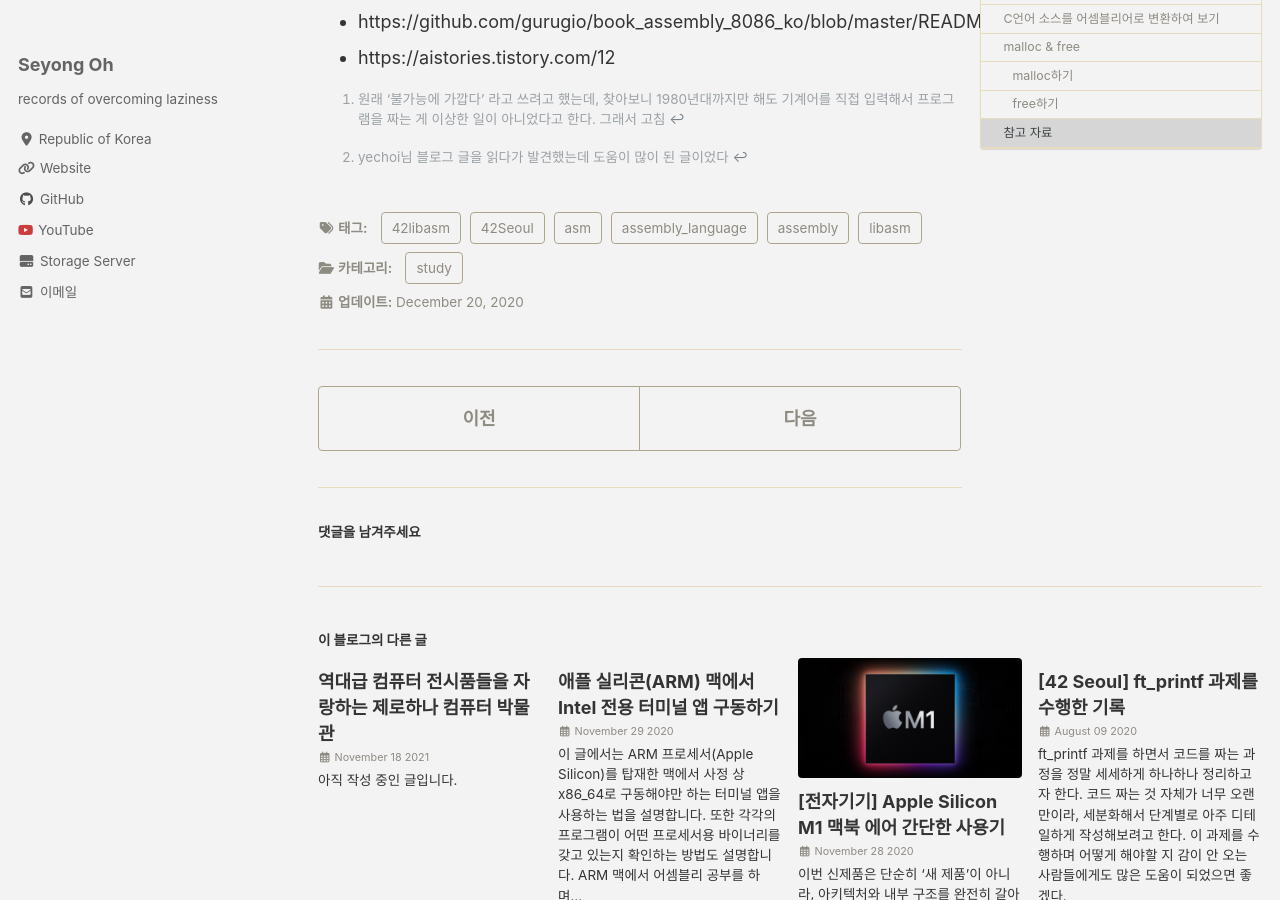
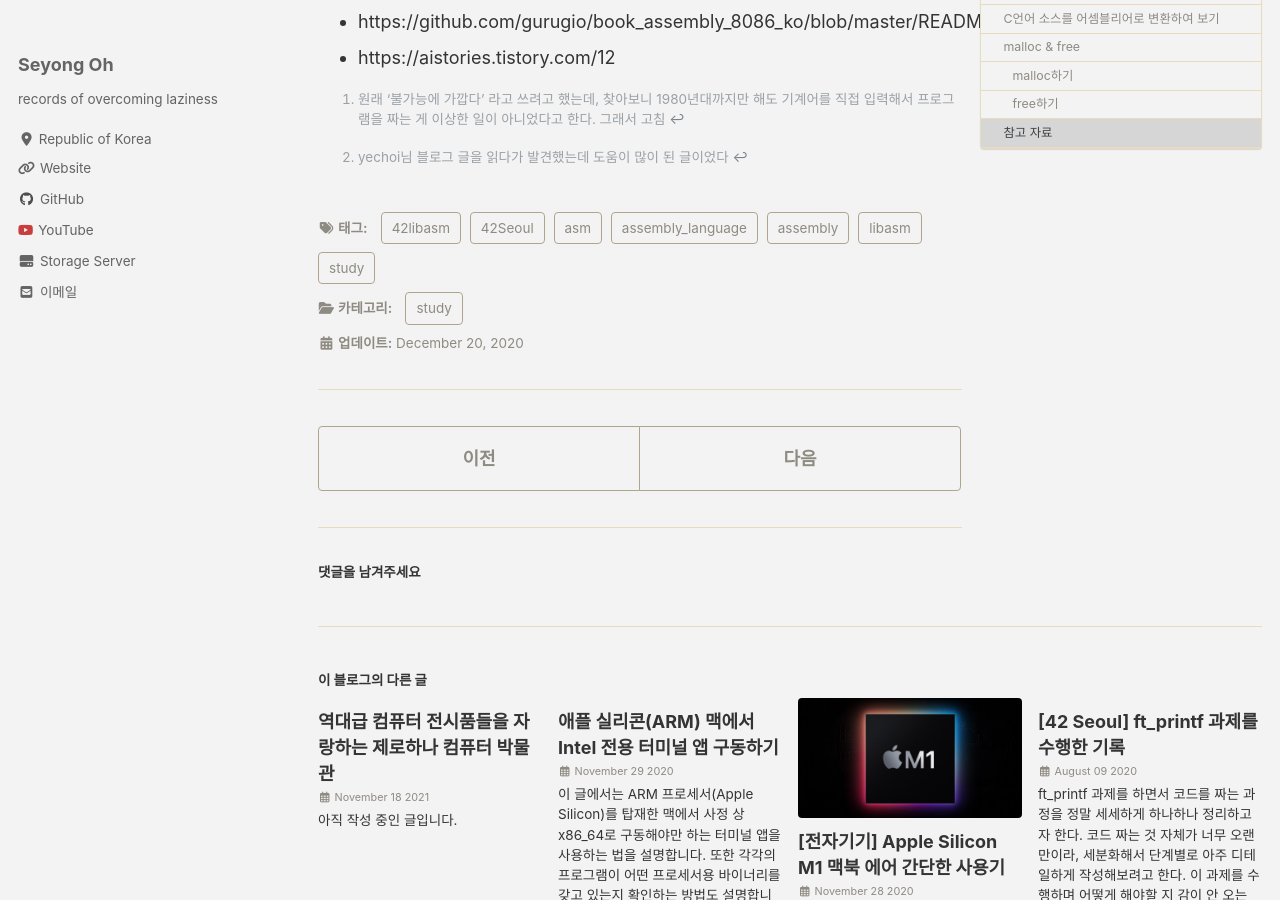
Before and after one commit to ohseyong/ohseyong.github.io, a Jekyll site: the page built from _posts/2020-12-20-libasm-basic-1.md, in a window 1280 px wide and 900 px high, scrolled down 10567 px. Built offline with Jekyll 4.4.1, drawn with Linux system fonts in a browser that asks for light colours; cached includes are drawn as plain includes; nearby versions of some CDN libraries; comment, search, counter and statistics services are not loaded.

Commit message:
Fixed tags

```diff
--- a/_posts/2020-12-20-libasm-basic-1.md
+++ b/_posts/2020-12-20-libasm-basic-1.md
@@ -3,7 +3,7 @@ title: "[42] libasm 과제에 필요한 어셈블리어 기초 총정리"
 excerpt: "42 Seoul의 libasm 과제를 수행하기 위해 필요한 어셈블리어와 관련한 기본 지식을 정리합니다. 인텔 문법, 64비트 macOS 및 NASM 어셈블러를 활용합니다."
 date: 2020-12-21 06:00:00 +0900
 categories: study
-tags: assembly assembly_language libasm 42Seoul 42libasm asm
+tags: assembly assembly_language libasm 42Seoul 42libasm asm study
 header:
   teaser: # /assets/backquote.jpg
   image: # /assets/mozilla_logo.png
```
Also changed, not shown: _posts/2020-11-29-Macbook-with-Apple-Silicone-Review.md (+1 -1 lines).
